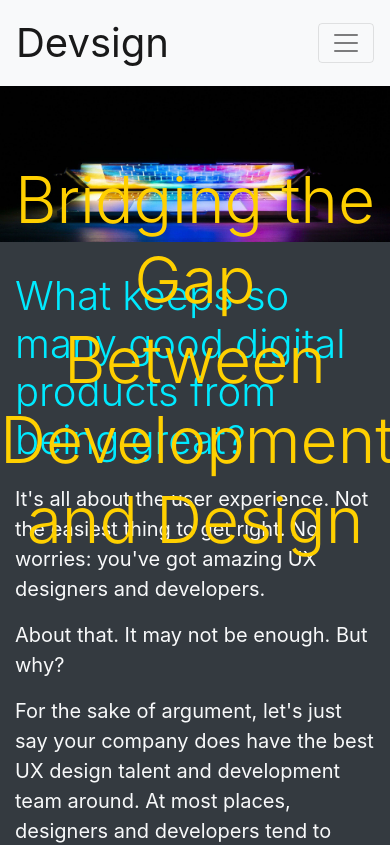
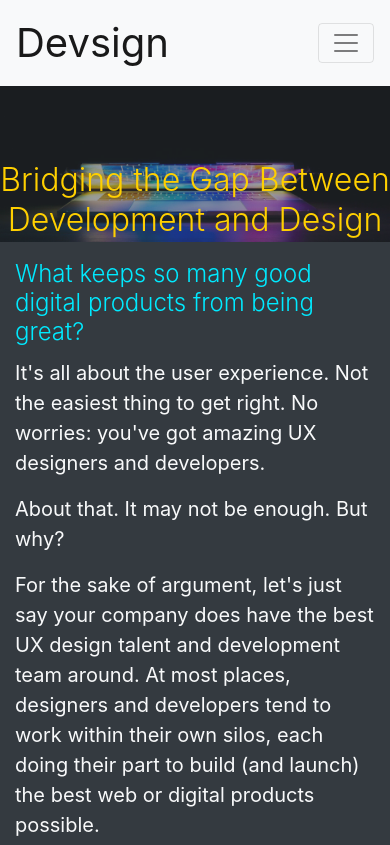
Before and after one commit to radubuc/front-end-tech, a website: page week-3/hw2/index.html in a window 390 px wide. Shown: the top 845 px of the page. Drawn offline with nearby package versions, Linux system fonts and the light colour scheme.

Commit message:
Added media queries for display-1 and display-2 styles

```diff
--- a/week-3/hw2/index.html
+++ b/week-3/hw2/index.html
@@ -84,7 +84,7 @@
     </nav>
 
     <!-- Start header  -->
-    <img src="assets/glowing-keyboard-bg-cropped.jpg" class="img-fluid" alt="Responsive image">
+    <img src="assets/glowing-keyboard-bg-cropped.jpg" class="img-fluid hero" alt="Responsive image">
 
     <h1 class="display-1">Bridging the Gap Between <br />Development and Design</h1>
 
--- a/week-3/hw2/styles.css
+++ b/week-3/hw2/styles.css
@@ -28,9 +28,9 @@ body {
     color: #f8f9fa;
 }
 
-img {
-    /* margin-bottom: 50px; */
-}
+/* img {
+    margin-bottom: 50px;
+} */
 
 a {
     color: #53a6ff;
@@ -85,12 +85,39 @@ a:not([href]):hover {
     z-index: 1;
   }
 
+
+
   .display-2 {
     font-size: 2.5rem;
     color:rgb(0, 234, 255);
     margin-top: 0.75em;
     margin-bottom: 0.5em;
   }
+
+  @media (max-width: 768px) {
+	.display-1 {
+		font-size: 3rem;
+	}
+
+	.display-2 {
+		font-size: 2rem;
+	}
+
+	.hero {
+	  opacity: 0.5;
+  }
+
+}
+
+@media (max-width: 576px) {
+  .display-1 {
+	  font-size: 2rem;
+  }
+
+  .display-2 {
+	  font-size: 1.5rem;
+  }
+}
 
   .btn-primary:hover {
     color: #343a40;
@@ -126,6 +153,8 @@ a:not([href]):hover {
 
 
 
+
+
   /* .test {
     position:absolute;
     left: 0px;
```
Also changed, not shown: week-3/hw2/tips.html (+1 -1 lines), week-3/index.html (+1 -1 lines), 2 other files.
